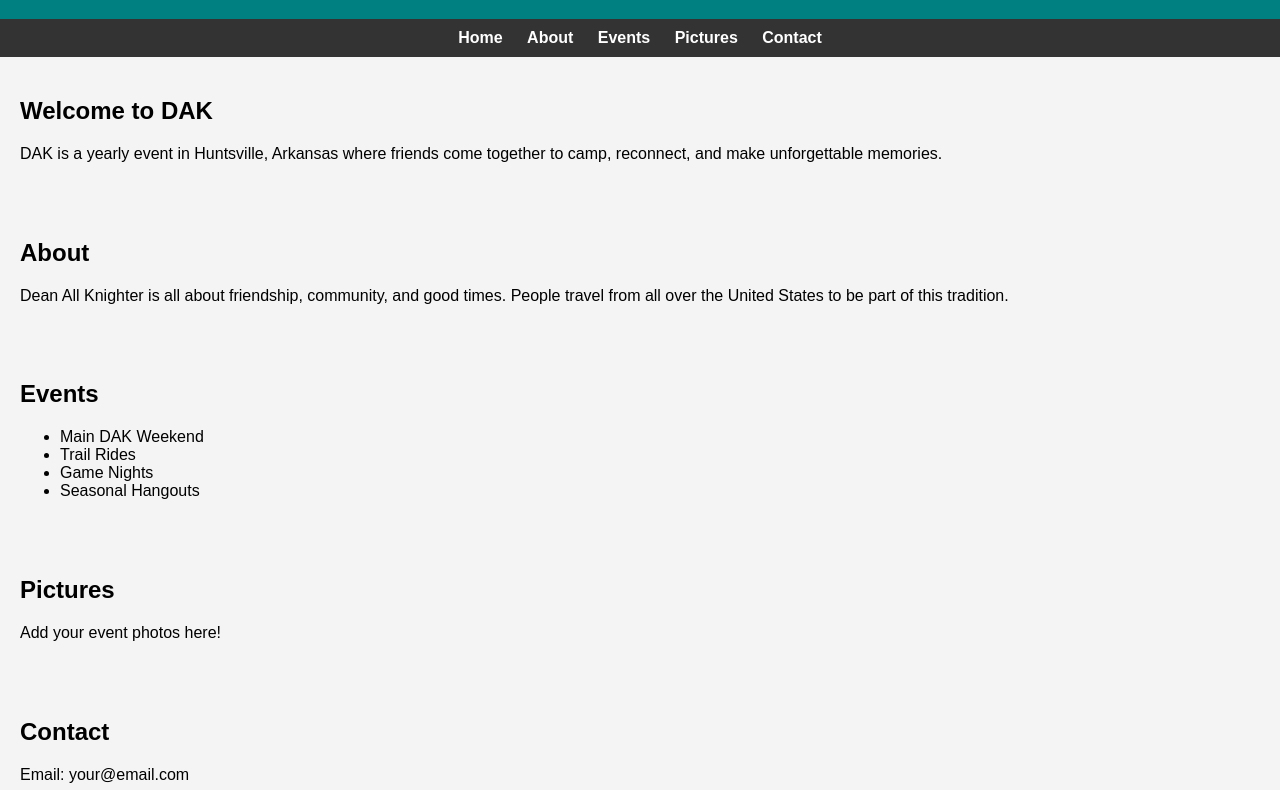
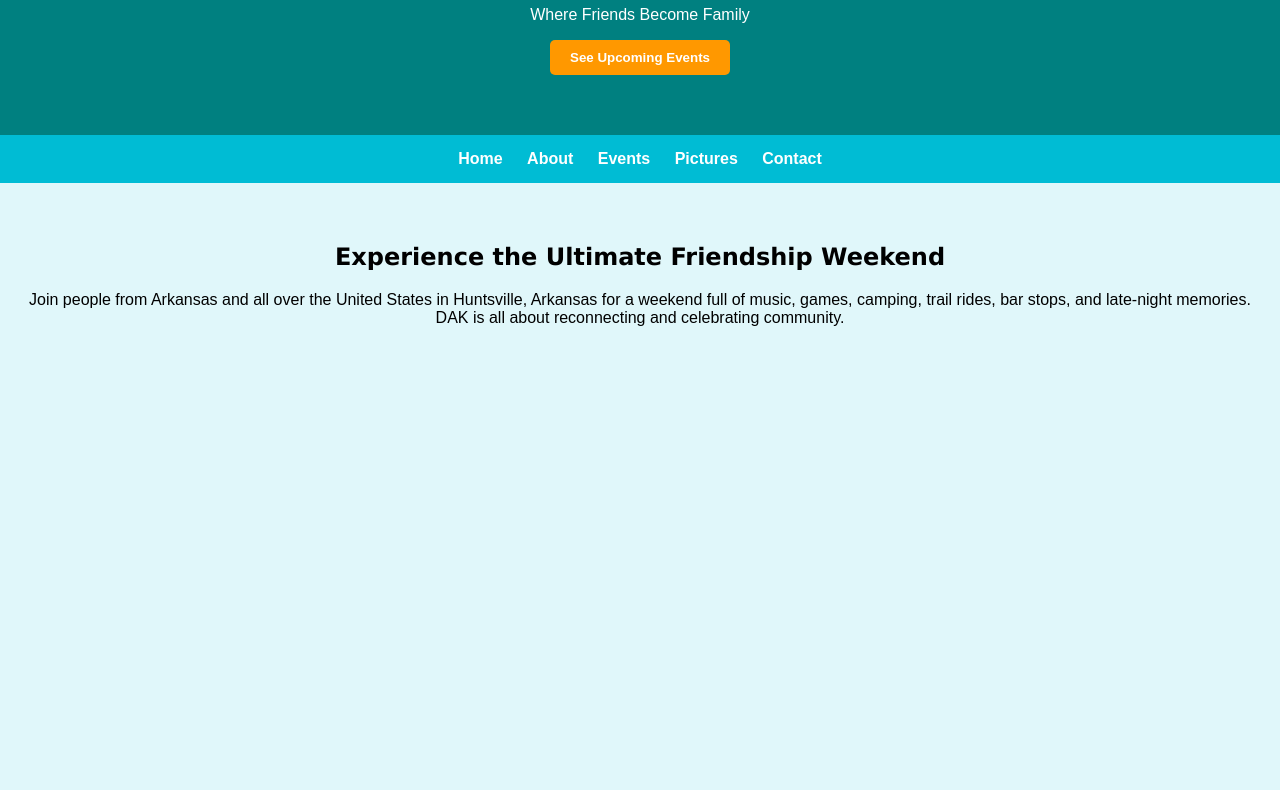
Before and after one commit to jmdean035-hub/dak-website, a plain HTML site: page index.html in a window 1280 px wide. Shown: the part 135-925 px from the top of the page. After the commit the page ends 800 px from the top, so only its background shows below. Drawn offline with Linux system fonts and the light colour scheme.

Commit message:
Update index.html

```diff
--- a/index.html
+++ b/index.html
@@ -1,85 +1,40 @@
 <!DOCTYPE html>
-<html>
+<html lang="en">
 <head>
-  <title>Dean All Knighter (DAK)</title>
-  <style>
-    body {
-      font-family: Arial;
-      margin: 0;
-      background: #f4f4f4;
-    }
-    header {
-      background: teal;
-      color: white;
-      padding: 20px;
-      text-align: center;
-    }
-    nav {
-      background: #333;
-      padding: 10px;
-      text-align: center;
-    }
-    nav a {
-      color: white;
-      margin: 10px;
-      text-decoration: none;
-      font-weight: bold;
-    }
-    section {
-      padding: 20px;
-    }
-  </style>
+<meta charset="UTF-8">
+<meta name="viewport" content="width=device-width, initial-scale=1.0">
+<title>Dean All Knighter (DAK) - Home</title>
+<style>
+body { margin:0; font-family: 'Arial', sans-serif; background:#e0f7fa; }
+header { background:#008080; color:white; padding:60px 20px; text-align:center; }
+nav { background:#00bcd4; padding:15px; text-align:center; }
+nav a { color:white; margin:10px; text-decoration:none; font-weight:bold; }
+nav a:hover { text-decoration:underline; }
+section { padding:40px 20px; text-align:center; }
+h1,h2 { font-family: 'Verdana', sans-serif; }
+button { padding:10px 20px; background:#ff9800; border:none; color:white; font-weight:bold; cursor:pointer; border-radius:5px; }
+button:hover { background:#fb8c00; }
+</style>
 </head>
-
 <body>
 
 <header>
-  <h1>Dean All Knighter (DAK)</h1>
-  <p>Where Friends Become Family</p>
+<h1>Welcome to Dean All Knighter (DAK)</h1>
+<p>Where Friends Become Family</p>
+<button onclick="location.href='events.html'">See Upcoming Events</button>
 </header>
 
 <nav>
-  <a href="#home">Home</a>
-  <a href="#about">About</a>
-  <a href="#events">Events</a>
-  <a href="#pictures">Pictures</a>
-  <a href="#contact">Contact</a>
+<a href="index.html">Home</a>
+<a href="about.html">About</a>
+<a href="events.html">Events</a>
+<a href="pictures.html">Pictures</a>
+<a href="contact.html">Contact</a>
 </nav>
 
-<section id="home">
-  <h2>Welcome to DAK</h2>
-  <p>
-  DAK is a yearly event in Huntsville, Arkansas where friends come together
-  to camp, reconnect, and make unforgettable memories.
-  </p>
-</section>
-
-<section id="about">
-  <h2>About</h2>
-  <p>
-  Dean All Knighter is all about friendship, community, and good times.
-  People travel from all over the United States to be part of this tradition.
-  </p>
-</section>
-
-<section id="events">
-  <h2>Events</h2>
-  <ul>
-    <li>Main DAK Weekend</li>
-    <li>Trail Rides</li>
-    <li>Game Nights</li>
-    <li>Seasonal Hangouts</li>
-  </ul>
-</section>
-
-<section id="pictures">
-  <h2>Pictures</h2>
-  <p>Add your event photos here!</p>
-</section>
-
-<section id="contact">
-  <h2>Contact</h2>
-  <p>Email: your@email.com</p>
+<section>
+<h2>Experience the Ultimate Friendship Weekend</h2>
+<p>Join people from Arkansas and all over the United States in Huntsville, Arkansas for a weekend full of music, games, camping, trail rides, bar stops, and late-night memories. DAK is all about reconnecting and celebrating community.</p>
 </section>
 
 </body>
```
